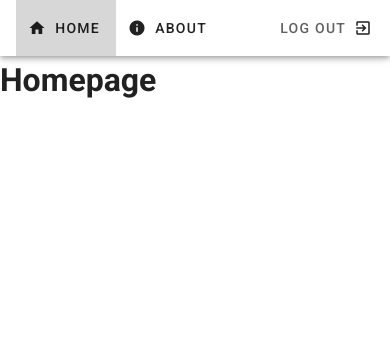
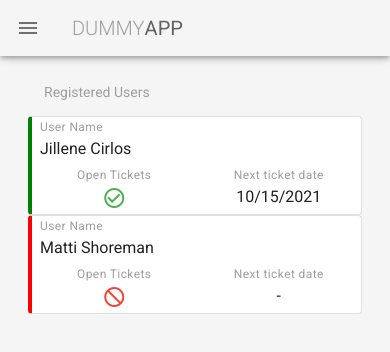
Before and after one commit to pdiana/seccom, a Vue app: page /#/ in a window 390 px wide. Shown: the top 352 px of the page. Built offline with nearby package versions, Linux system fonts and the light colour scheme.

Commit message:
responsive menu

```diff
--- a/package.json
+++ b/package.json
@@ -1,9 +1,9 @@
 {
-  "name": "Seccom",
+  "name": "Dummy App",
   "version": "1.0.0",
   "private": true,
-  "description": "",
-  "author": "",
+  "description": "Simple Express REST API with vue data retrieval and display.",
+  "author": "Pietro Diana pdiana.dev@gmail.com",
   "scripts": {
     "serve": "vue-cli-service serve",
     "build": "vue-cli-service build",
--- a/src/App.vue
+++ b/src/App.vue
@@ -1,9 +1,7 @@
 <template>
-
-    <v-app class="grey lighten-4">
-
-      <Navbar/>
-        <v-main>
+    <v-app>
+        <Navbar/>
+        <v-main class="grey lighten-4 px-4 pb-4">
             <router-view></router-view>
         </v-main>
     </v-app>
@@ -16,11 +14,7 @@
         name: 'App',
 
         components: {
-            Navbar
+            Navbar,
         },
-
-        data: () => ({
-            //
-        }),
     };
 </script>
--- a/src/components/Navbar.vue
+++ b/src/components/Navbar.vue
@@ -1,35 +1,45 @@
 <template>
-    <nav>
-        <v-toolbar app>
+    <div>
+        <v-app-bar app>
+            <v-app-bar-nav-icon @click="mobileNav = !mobileNav" class="hidden-sm-and-up"></v-app-bar-nav-icon>
             <v-toolbar-title class="text-uppercase grey--text">
                 <span class="font-weight-light">Dummy</span>
                 <span class="grey--text text--darken-2">App</span>
             </v-toolbar-title>
             <v-spacer></v-spacer>
-            <v-toolbar-items>
-                <v-btn to="/" text>
-                    <v-icon left>home</v-icon>
-                    Home
-                </v-btn>
-                <v-btn to="/about" text class="mr-10">
-                    <v-icon left>info</v-icon>
-                    About
+            <v-toolbar-items v-for="menu in menuItems" :key="menu.route" class="hidden-xs-only">
+                <v-btn :to=menu.route text>
+                    <v-icon left>{{menu.icon}}</v-icon>
+                    {{menu.title}}
                 </v-btn>
             </v-toolbar-items>
-            <v-btn text>
-                <span class="grey--text text--darken-2">Log Out</span>
-                <v-icon right>exit_to_app</v-icon>
-            </v-btn>
-        </v-toolbar>
-    </nav>
+        </v-app-bar>
+        <v-navigation-drawer v-model="mobileNav" absolute temporary>
+            <v-list>
+                <v-list-item v-for="menu in menuItems" :key="menu.title" :to="menu.route" link>
+                    <v-icon left>{{menu.icon}}</v-icon>
+                    {{menu.title}}
+                </v-list-item>
+            </v-list>
+        </v-navigation-drawer>
+    </div>
+
+
 </template>
 
 <script>
     export default {
-        items: [
-            {title: 'Home', link: '/', icon: 'home'},
-            {title: 'About', link: '/about', icon: 'info'}
-        ]
+        data() {
+            return {
+                mobileNav: false,
+                menuItems: [
+                    {title: 'Users', route: '/', icon: 'people'},
+                    {title: 'Tickets', route: '/tickets', icon: 'train'},
+                    {title: 'About', route: '/about', icon: 'info'},
+                    {title: 'Log Out', route: '#', icon: 'exit_to_app'},
+                ]
+            }
+        }
     }
 </script>
 
--- a/src/router/index.js
+++ b/src/router/index.js
@@ -1,27 +1,31 @@
 import Vue from 'vue'
 import VueRouter from 'vue-router'
-import Home from '../views/Home.vue'
+import Users from "../views/Users";
+import About from "../views/About";
+import Tickets from "../views/Tickets";
 
-Vue.use(VueRouter)
+Vue.use(VueRouter);
 
 const routes = [
     {
         path: '/',
-    name: 'Home',
-    component: Home
+        name: 'Users',
+        component: Users
+    },
+    {
+        path: '/tickets',
+        name: 'Tichets',
+        component: Tickets
     },
     {
         path: '/about',
         name: 'About',
-    // route level code-splitting
-    // this generates a separate chunk (about.[hash].js) for this route
-    // which is lazy-loaded when the route is visited.
-    component: () => import(/* webpackChunkName: "about" */ '../views/About.vue')
-  }
-]
+        component: About
+    },
+];
 
 const router = new VueRouter({
     routes
-})
+});
 
 export default router
--- a/src/views/About.vue
+++ b/src/views/About.vue
@@ -1,5 +1,9 @@
 <template>
   <div class="about">
-    <h1>This is an about page</h1>
+    <h1 class="v-subheader grey--text">This is an about page</h1>
+    <v-container class="my-5">
+      <p>About Page Content</p>
+      <p>Lorem ipsum dolor sit amet, consectetur adipisicing elit. Culpa debitis dolores et maiores maxime numquam, officia quia quidem recusandae rerum. Animi at culpa doloribus est laboriosam modi obcaecati, quibusdam sit.</p>
+    </v-container>
   </div>
 </template>
--- a/src/views/Home.vue
+++ /dev/null
@@ -1,9 +0,0 @@
-<template>
-    <div class="home">
-        <h1>Homepage</h1>
-    </div>
-</template>
-
-<script>
-    export default {}
-</script>
--- /dev/null
+++ b/src/views/Tickets.vue
@@ -0,0 +1,13 @@
+<template>
+    <div class="tickets">
+        <h1 class="v-subheader grey--text">Tickets Sold</h1>
+        <v-container class="my-5">
+            <p>Tickets Page Content</p>
+            <p>Lorem ipsum dolor sit amet, consectetur adipisicing elit. Culpa debitis dolores et maiores maxime numquam, officia quia quidem recusandae rerum. Animi at culpa doloribus est laboriosam modi obcaecati, quibusdam sit.</p>
+        </v-container>
+    </div>
+</template>
+
+<script>
+    export default {}
+</script>
--- /dev/null
+++ b/src/views/Users.vue
@@ -0,0 +1,87 @@
+<template>
+    <div class="users">
+        <v-container>
+            <h1 class="v-subheader grey--text">Registered Users</h1>
+
+            <v-card  outlined hover class="user_row pa-0" v-bind:class="markOpen(user)" v-for="user in users"
+                    :key="user.id">
+                <v-row class="pa-0 ma-0">
+                    <v-col class="pa-0 ma-0" cols="12" sm="8">
+                        <div class="caption grey--text px-2">User Name</div>
+                        <div class="px-2 pb-1">{{user.first_name}} {{user.last_name}}</div>
+                    </v-col>
+                    <v-col class="pa-0 ma-0" cols="6" sm="2">
+                        <div class="caption grey--text text-center">Open Tickets</div>
+                        <div class="text-center px-2 pb-1">
+                            <v-icon v-if="hasOpenTicket(user)" color="green">check_circle_outline</v-icon>
+                            <v-icon v-else color="red">not_interested</v-icon>
+                        </div>
+                    </v-col>
+                    <v-col class="pa-0 ma-0" cols="6" sm="2">
+                        <div class="caption grey--text text-center">Next ticket date</div>
+                        <div v-if="hasOpenTicket(user)" class="text-center px-2 pb-1">{{user.tickets[0].date}}</div>
+                        <div v-else class="text-center px-2 pb-1">-</div>
+                    </v-col>
+                </v-row>
+            </v-card>
+        </v-container>
+    </div>
+</template>
+
+<script>
+
+    export default {
+        data() {
+            return {
+                users: [
+                    {
+                        "id": 1,
+                        "first_name": "Jillene",
+                        "last_name": "Cirlos",
+                        "email": "jcirlos1@pinterest.com",
+                        "gender": "Female",
+                        "hasOpenTicket": true,
+                        "tickets": [
+                            {
+                                "id": 86156,
+                                "date": "10/15/2021",
+                                "price": "$79.34"
+                            }
+                        ]
+                    },
+                    {
+                        "id": 2,
+                        "first_name": "Matti",
+                        "last_name": "Shoreman",
+                        "email": "mshoreman0@amazonaws.com",
+                        "gender": "Female",
+                        "hasOpenTicket": false,
+                        "tickets": [
+                            {
+                                "id": 86156,
+                                "date": "10/15/2018",
+                                "price": "$50.04"
+                            }
+                        ]
+                    },
+                ]
+            }
+        },
+        methods: {
+            hasOpenTicket(user) {
+                return user.hasOpenTicket;
+            },
+            markOpen(user) {
+                return user.hasOpenTicket ? "hasOpen" : "hasNotOpen";
+            }
+        }
+    }
+</script>
+<style scoped>
+    .user_row.hasOpen {
+        border-left: 4px solid green;
+    }
+    .user_row.hasNotOpen {
+        border-left: 4px solid red;
+    }
+</style>
```
Also changed, not shown: 2 other files (tests, documents, lock files or other folders). Lines whose indentation alone changed are shown as unchanged.
